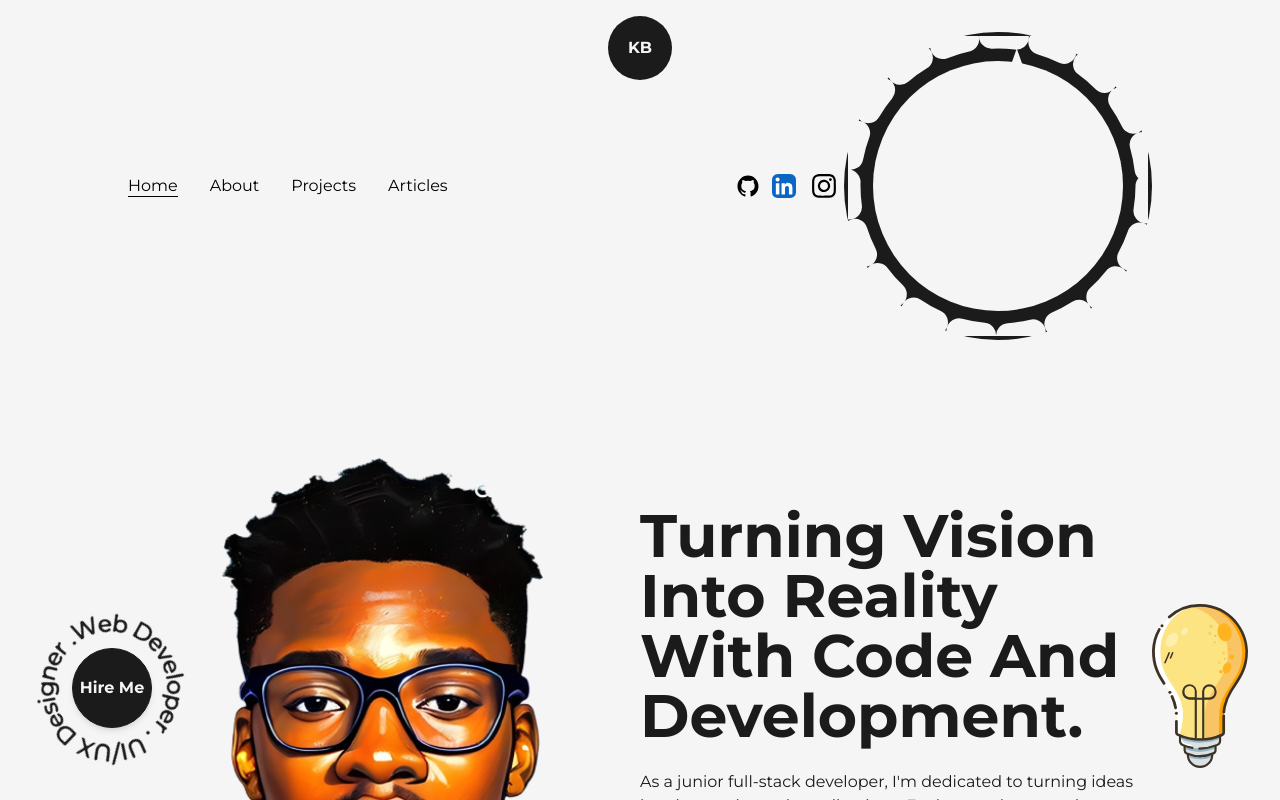
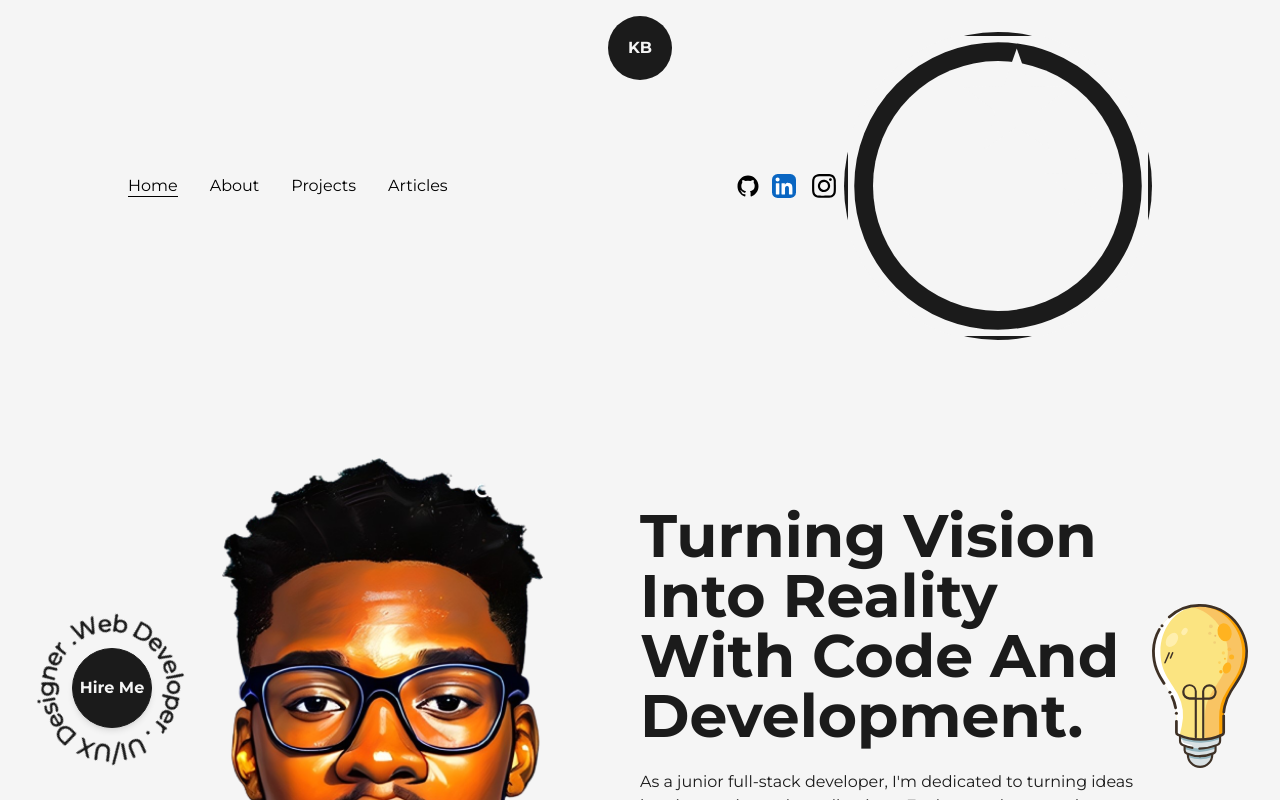
Before and after one commit to Kenneth12curry/next_js_portfolio, a Next.js app: page / in a window 1280 px wide. Shown: the top 800 px of the page. Built offline with nearby package versions, Linux system fonts and the light colour scheme.

Commit message:
CorrectionIs

```diff
--- a/src/components/Icons.js
+++ b/src/components/Icons.js
@@ -608,9 +608,6 @@ export const SunIcon = ({ className, ...rest }) => (
       r="12"
       fill="none"
       stroke="currentColor"
-      strokeLinecap="round"
-      strokeLinejoin="round"
-      strokeWidth="2"
     />
     <path
       fill="currentColor"
@@ -634,10 +631,7 @@ export const MoonIcon = ({ className, ...rest }) => (
       r="12"
       fill="none"
       stroke="currentColor"
-      strokeDasharray="2"
-      strokeLinecap="round"
-      strokeLinejoin="round"
-      strokeWidth="2"
+
     >
       <animateTransform
         attributeName="transform"
```
